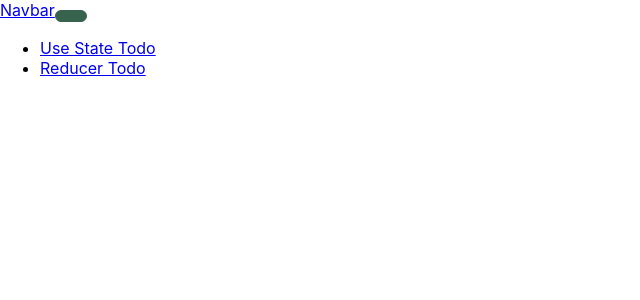
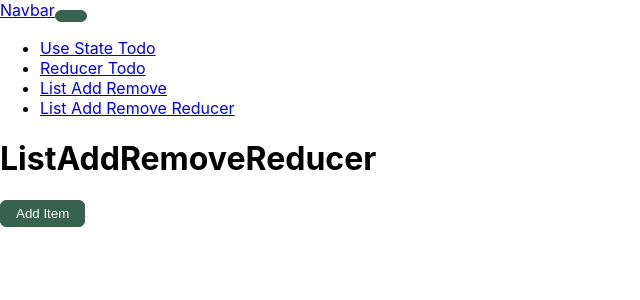
Before and after one commit to subhomoyprojects/react_using_vite, a React app: page /listAddRemoveReducer in a window 1280 px wide. Shown: the top 300 px of the page, without its empty margins (0-640 px from the left). Built offline with nearby package versions, Linux system fonts and the light colour scheme; the HTML template or start-up script is replaced by a standard one.

Commit message:
List add remove use reducer and use state

```diff
--- a/src/App.css
+++ b/src/App.css
@@ -148,3 +148,6 @@ button:hover {
   background-color: transparent;
   color: #37624d;
 }
+.max-width-300 {
+  max-width: 300px;
+}
--- a/src/App.jsx
+++ b/src/App.jsx
@@ -3,6 +3,8 @@ import "./App.css";
 import Header from "./Header";
 import UseTodo from "./UseTodo";
 import ReducerTodo from "./ReducerTodo";
+import ListAddRemove from "./ListAddRemove";
+import ListAddRemoveReducer from "./ListAddRemoveReducer";
 
 function App() {
   return (
@@ -12,6 +14,8 @@ function App() {
         <Routes>
           <Route path="/" element={<UseTodo />} />
           <Route path="/reducerTodo" element={<ReducerTodo />} />
+          <Route path="/listAddRemove" element={<ListAddRemove />} />
+          <Route path="/listAddRemoveReducer" element={<ListAddRemoveReducer />} />
         </Routes>
       </Router>
     </>
--- a/src/Header.jsx
+++ b/src/Header.jsx
@@ -23,6 +23,16 @@ export default function Header() {
                   Reducer Todo
                 </Link>
               </li>
+              <li className="nav-item">
+                <Link className="nav-link" to="/listAddRemove">
+                  List Add Remove
+                </Link>
+              </li>
+              <li className="nav-item">
+                <Link className="nav-link" to="/listAddRemoveReducer">
+                  List Add Remove Reducer
+                </Link>
+              </li>
             </ul>
           </div>
         </div>
--- /dev/null
+++ b/src/ListAddRemove.jsx
@@ -0,0 +1,25 @@
+import { useState } from "react";
+
+export default function ListAddRemove() {
+  const [items, setItems] = useState([]);
+
+  const addItem = () => {
+    setItems([...items, `Item ${items.length + 1}`]);
+  };
+
+  const deleteItem = () => {
+    if (items.length > 0) {
+      console.log(items.length, "hhh");
+      const updatedItems = items.slice(0, items.length - 1);
+      setItems(updatedItems);
+    }
+  };
+
+  return (
+    <div>
+      <ul>{Array.isArray(items) && items.map((item, index) => <li key={index}>{item}</li>)}</ul>
+      <button onClick={addItem}>Add Item</button>
+      {items.length > 0 && <button onClick={deleteItem}>Delete Item</button>}
+    </div>
+  );
+}
--- /dev/null
+++ b/src/ListAddRemoveReducer.jsx
@@ -0,0 +1,48 @@
+import { useReducer } from "react";
+
+const render = (state, action) => {
+  switch (action.type) {
+    case "ADD_LIST": {
+      return [...state, `List Item ${state.length + 1}`];
+    }
+    case "REMOVE_LIST": {
+      if (state.length > 0) {
+        return state.slice(0, state.length - 1);
+      } else {
+        return state;
+      }
+    }
+    default:
+      return state;
+  }
+};
+
+export default function ListAddRemoveReducer() {
+  const [state, dispatch] = useReducer(render, []);
+  const addItem = () => {
+    dispatch({ type: "ADD_LIST" });
+  };
+  const deleteItem = () => {
+    dispatch({ type: "REMOVE_LIST" });
+  };
+  return (
+    <>
+      <div className="container">
+        <h1>ListAddRemoveReducer</h1>
+        <ul>{Array.isArray(state) && state.map((item, index) => <li key={index}>{item}</li>)}</ul>
+        <div className="btn-holder max-width-300">
+          <button type="button" onClick={addItem}>
+            Add Item
+          </button>
+          {state.length > 0 ? (
+            <button type="button" className="reset" onClick={deleteItem}>
+              Delete Item
+            </button>
+          ) : (
+            ""
+          )}
+        </div>
+      </div>
+    </>
+  );
+}
--- a/src/UseTodo.jsx
+++ b/src/UseTodo.jsx
@@ -16,7 +16,7 @@ export default function UseTodo() {
       <ul className="todo-items-holder">
         <li className="todo-item">
           <h5>Title 1</h5>
-          <p>I am Subhomoy Pal. Currently I am working on Webskitters Technology.</p>
+          <p>Lorem ipsum dolor, sit amet consectetur adipisicing elit. Nobis, tenetur.</p>
           <button type="button" className="reset">
             Delete
           </button>
```
